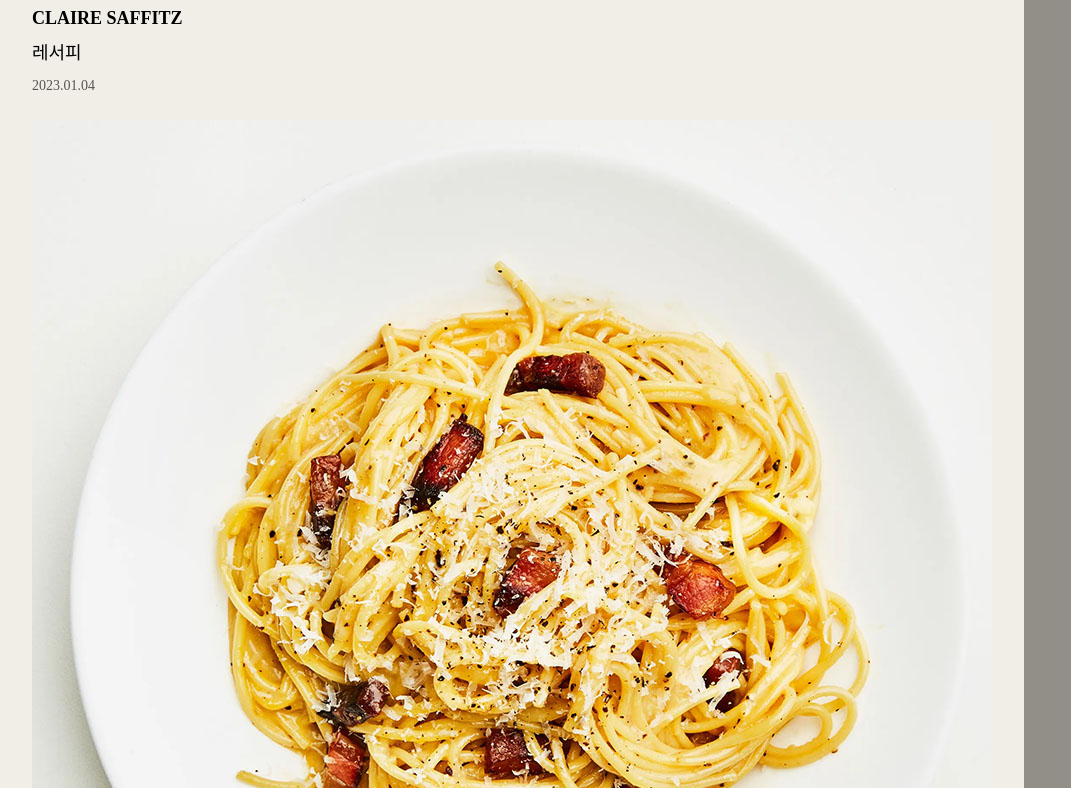
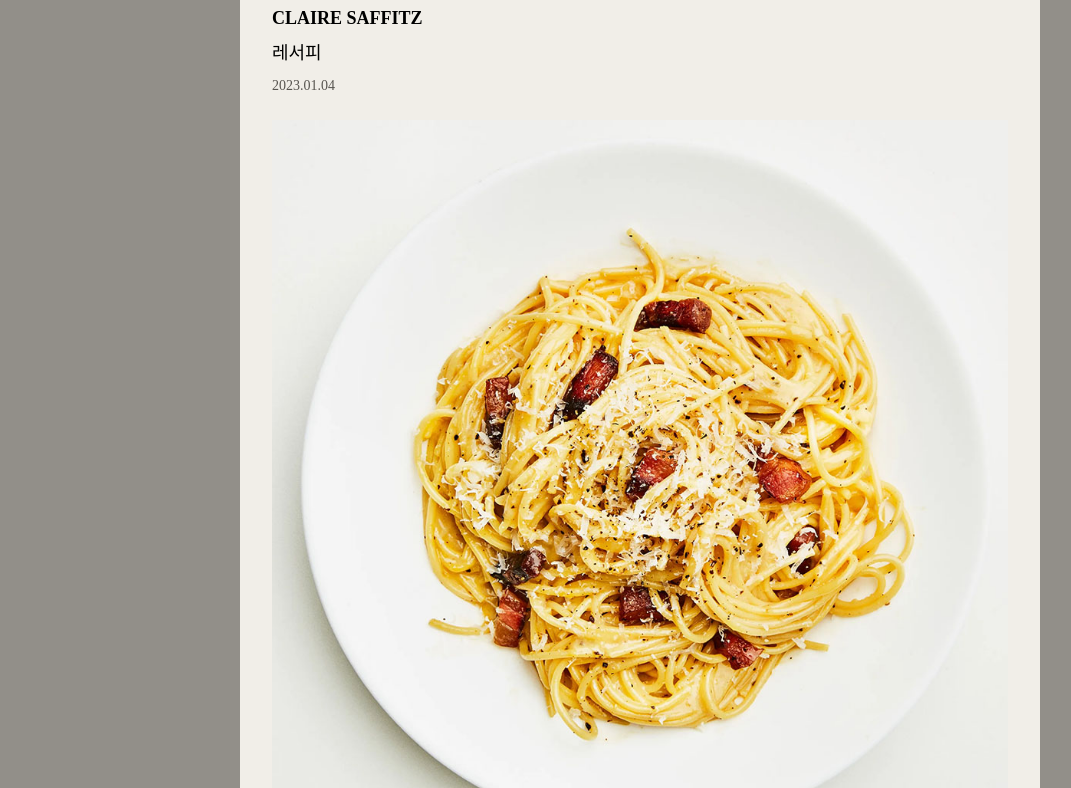
Before and after one commit to junyeongjjjjj/WMD241_202120376, a plain HTML site: page src/w4/assignment/w4.html in a window 1280 px wide. Shown: the part 139-927 px from the top of the page, without its empty margins (0-1071 px from the left). Drawn offline with Linux system fonts and the light colour scheme; a web font is replaced by a local one.

Commit message:
4주차 과제 수정

```diff
--- a/src/w4/assignment/w4.html
+++ b/src/w4/assignment/w4.html
@@ -21,6 +21,8 @@
 
       body {
         background-color: #928f89;
+        max-width: 800px;
+        margin-inline: auto;
       }
 
       .container {
```
